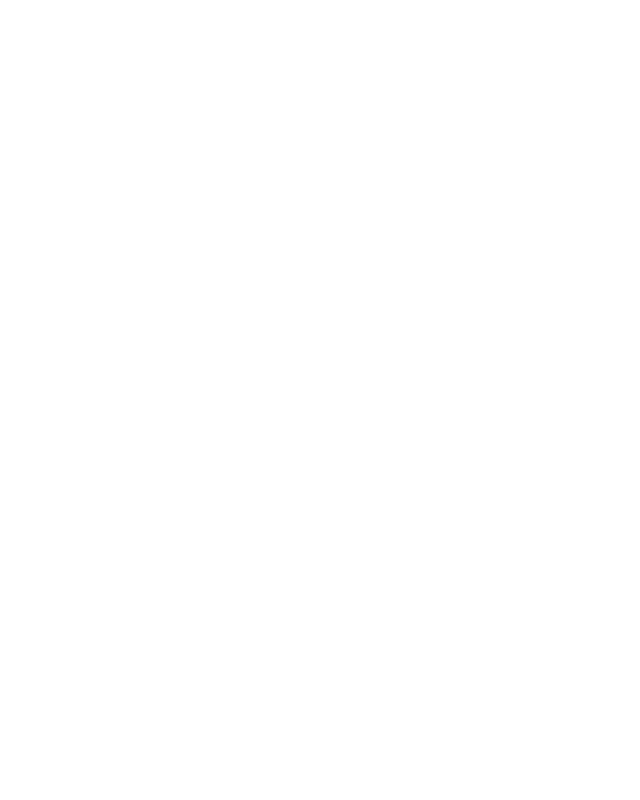
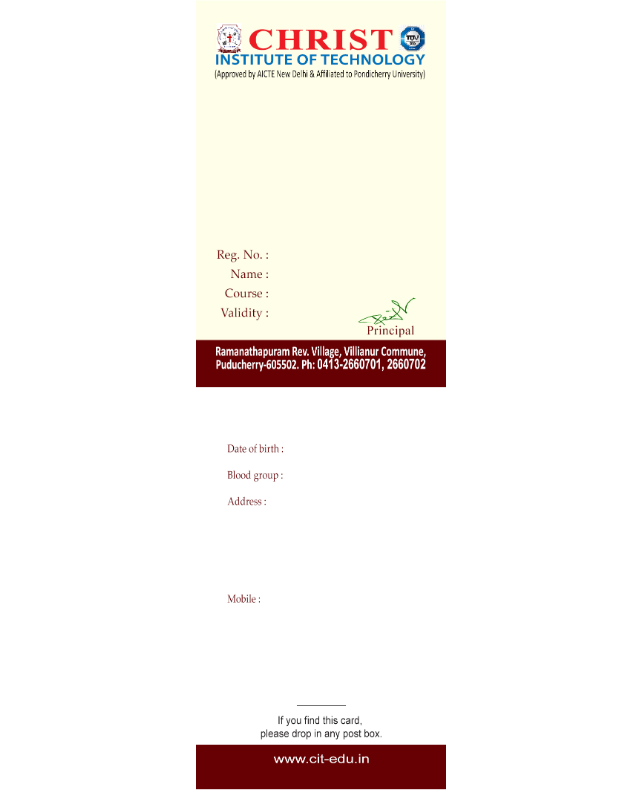
Before and after one commit to eco-monk/id-card-preview-generator, a React (Create React App) app: page / in a window 1280 px wide. Before the commit this address had no page. Shown: the whole page, without its empty margins (319-959 px from the left). Built offline with nearby package versions, Linux system fonts and the light colour scheme.

Commit message:
add route

```diff
--- a/src/App.js
+++ b/src/App.js
@@ -11,7 +11,9 @@
   return (
     <Router>
         <Routes>
-          <Route path="/:regNo/:name" element={<CardPreview />} />
+          <Route path="/" element={<CardPreview />}>
+            <Route path='christ/:regNo/:name'></Route>
+          </Route>
         </Routes>
     </Router>
   );
```
